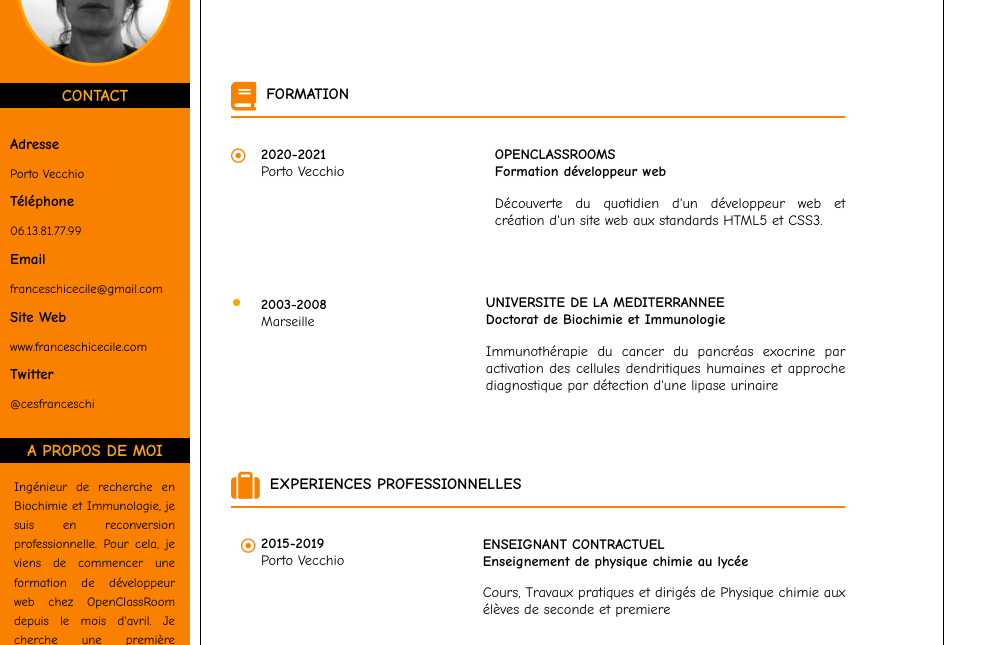
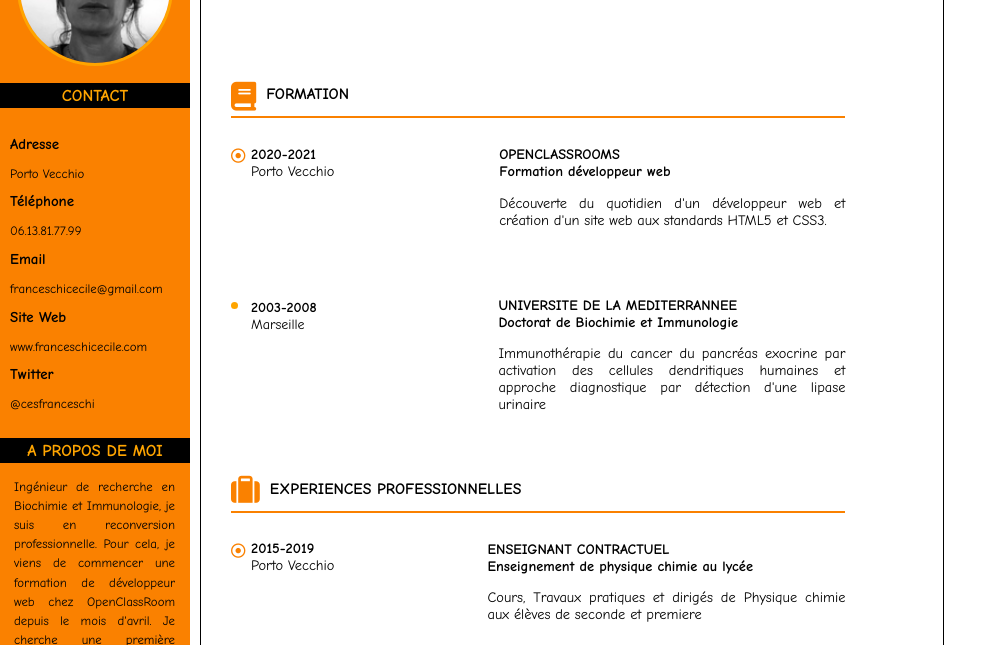
Before and after one commit to Ces0715/OCprojet2, a plain HTML site: page index.html in a window 1280 px wide. Shown: the part 114-759 px from the top of the page, without its empty margins (0-1007 px from the left). Drawn offline with Linux system fonts and the light colour scheme.

Commit message:
alignement sections

```diff
--- a/style.css
+++ b/style.css
@@ -99,6 +99,7 @@
 		padding-left: 5px;
 		padding-top: 1px;
 	}
+
 	#hobby{
 		position: absolute;
 		bottom: 0;
@@ -226,19 +227,20 @@
 		color:black;
 	}
 
+
 	.sec-gauche{
 		display: flex;
 		flex-direction: row;
-		width:40%;
+		width:43%;
 		height: 40%;
 		padding-bottom: 5px;
-		padding-left: 10px;
+
 	}
 
 	.sec-gauche1{
 		display: flex;
 		flex-direction: row;
-		width:30%;
+		width:35%;
 		height: 40%;
 		padding-bottom: 5px;
 		padding-right: 40px;
@@ -271,8 +273,10 @@
 		list-style: disc;
 		color:orange;
 		font-size: 22px;
-		padding-left: 8px;
-		margin-left: 22px;
+		padding-left: 0px;
+		margin-left: 20px;
+		margin-bottom: 5px;
+		padding-bottom: 5px;
 	  }
 
 	.sec-gauche1 p{
```
